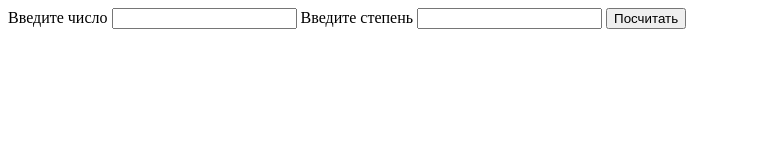
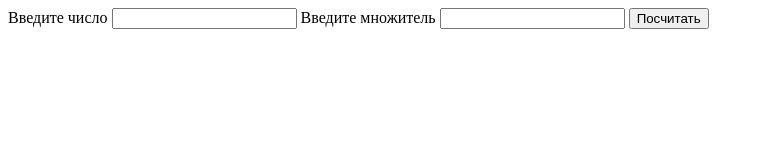
Before and after one commit to Mixeraboba/multiply--23_04, a website with bundled scripts: page index.html in a window 1280 px wide. Shown: the whole page, without its empty margins (0-764 px from the left). Built offline with nearby package versions, Linux system fonts and the light colour scheme.

Commit message:
555 commit

```diff
--- a/index.html
+++ b/index.html
@@ -9,7 +9,7 @@
     Введите число
     <input class="inputOne" type="number">
 
-    Введите степень
+    Введите множитель
     <input class="inputTwo" type="number">
     <button class="btn">Посчитать</button>
 
```
